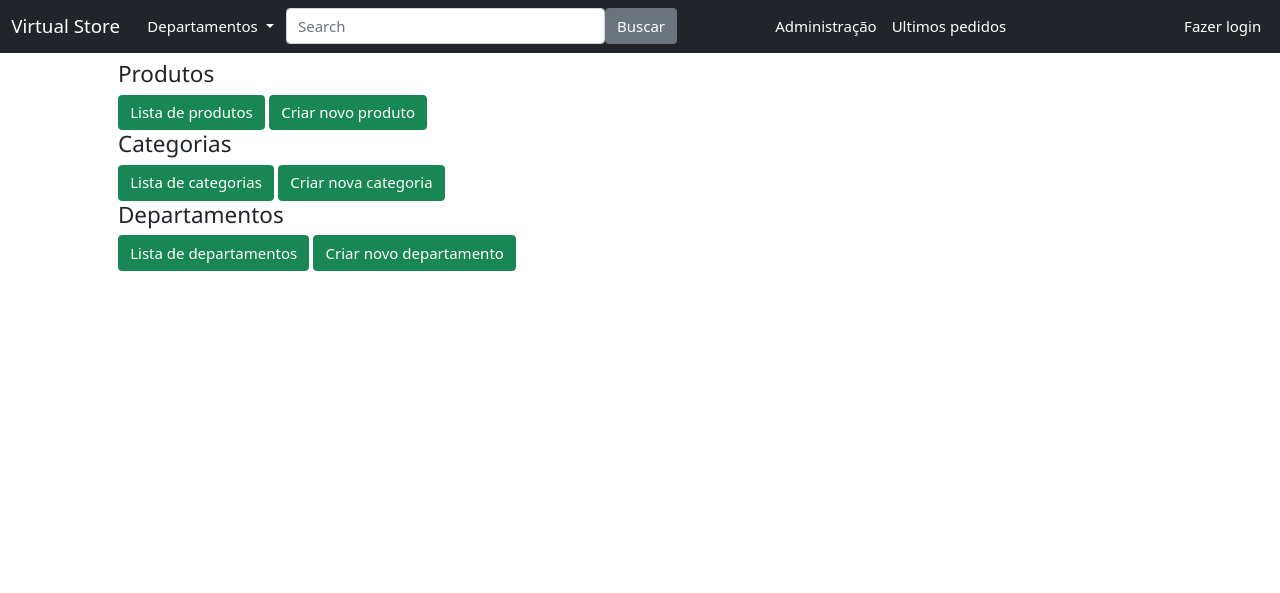
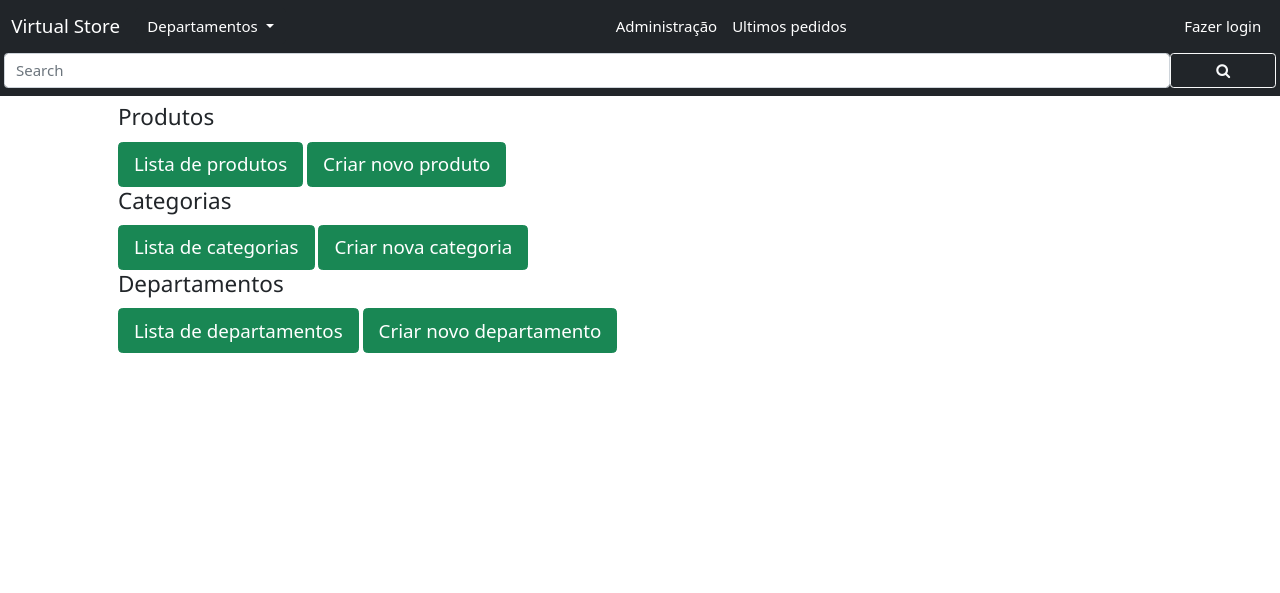
Before and after one commit to Hernandes-Silva/virtual_store, a Django app: page /administrador/ in a window 1280 px wide. Shown: the top 593 px of the page. Run offline with Django 3.2, Linux system fonts and the light colour scheme; data that the repository does not hold is empty; some libraries are stand-ins or nearby versions.

Commit message:
ajeitando o front-end

```diff
--- a/e_commerc/templates/admin.html
+++ b/e_commerc/templates/admin.html
@@ -3,14 +3,14 @@
 <div class="offset-lg-1 col-lg-10 mt-2">
 
     <h4>Produtos</h4>
-    <a href="{% url 'products' %}" class="btn btn-success">Lista de produtos</a>
-    <a href="{% url 'product_create' %}" class="btn btn-success">Criar novo produto</a>
+    <a href="{% url 'products' %}" class="btn btn-success mt-1 btn-lg">Lista de produtos</a>
+    <a href="{% url 'product_create' %}" class="btn btn-success mt-1 btn-lg">Criar novo produto</a>
     <h4>Categorias</h4>
-    <a href="{% url 'category_list' %}" class="btn btn-success">Lista de categorias</a>
-    <a href="{% url 'category_create' %}" class="btn btn-success">Criar nova categoria</a>
+    <a href="{% url 'category_list' %}" class="btn btn-success mt-1 btn-lg">Lista de categorias</a>
+    <a href="{% url 'category_create' %}" class="btn btn-success mt-1 btn-lg">Criar nova categoria</a>
     <h4>Departamentos</h4>
-    <a href="{% url 'department_list' %}" class="btn btn-success">Lista de departamentos</a>
-    <a href="{% url 'department_create' %}" class="btn btn-success">Criar novo departamento</a>
+    <a href="{% url 'department_list' %}" class="btn btn-success mt-1 btn-lg">Lista de departamentos</a>
+    <a href="{% url 'department_create' %}" class="btn btn-success mt-1 btn-lg">Criar novo departamento</a>
 </div>
 
 {% endblock content  %}
--- a/e_commerc/templates/ecommerc_category.html
+++ b/e_commerc/templates/ecommerc_category.html
@@ -1,7 +1,7 @@
 {% extends 'base.html' %}
 {% block content %}
 {% load permission_tags %}
-<div class="col-lg-3 mt-2">
+<div class="col-lg-3 mt-2 order-2 order-sm-2 order-md-1 order-lg-1">
     <h4 class="my-4">Categorias semelhantes</h4>
     <div class="list-group">
         {% for category in department.categories.all %}
@@ -12,7 +12,7 @@
         {%endfor%}
     </div>
 </div>
-<div class="col-lg-9 mt-2">
+<div class="col-lg-9 mt-2 order-sm-1 order-lg-2 order-1">
     <div class="row">
         {% for product in products %}
         <div class="col-lg-3 col-md-4 mb-4">
--- a/e_commerc/templates/search.html
+++ b/e_commerc/templates/search.html
@@ -1,7 +1,7 @@
 {% extends 'base.html' %}
 {% block content %}
 {% load permission_tags %}
-<div class="col-lg-3 mt-2 border">
+<div class="col-lg-3 mt-2 border  order-2 order-sm-2 order-md-1 order-lg-1">
     <h4 class="my-4">Categorias</h4>
     <div class="list-group">
         {% for category in categories %}
@@ -12,7 +12,7 @@
         {%endfor%}
     </div>
 </div>
-<div class="col-lg-9 mt-2 ">
+<div class="col-lg-9 mt-2 order-sm-1 order-lg-2 order-1">
     <div class="row">
         {% if products %}
         {% for product in products %}
--- a/templates/base.html
+++ b/templates/base.html
@@ -95,16 +95,7 @@
       </div>
 
       <div class="collapse navbar-collapse">
-        <form class="navbar-nav me-auto mb-2 mb-lg-0" method="GET" action="{% url 'ecommerc:search' %}">
-          <ul class="navbar-nav me-auto mb-2 mb-lg-0">
-            <li class="nav-item col-lg-12">
-              <input class="form-control" type="search" name="search" placeholder="Search" aria-label="Search">
-            </li>
-            <li class="nav-item">
-              <button class="btn btn-secondary" type="submit">Buscar</button>
-            </li>
-          </ul>
-        </form>
+        <ul class="navbar-nav me-auto mb-2 mb-lg-0"></ul>
         {% if user|can:'edit_all_page' %}
         <ul class="navbar-nav">
           <li class="nav-item">
@@ -164,7 +155,7 @@
         </div>
         {% if user|can:'edit_all_page' %}
 
-          <a class="h5 list-group-item mt-2 border-top-0" href="{% url 'ecommerc:administrador' %}">
+          <a class="h5 list-group-item mt-2 " href="{% url 'ecommerc:administrador' %}">
             Administração
 
         <a class="h5 list-group-item mt-1" href="{% url 'payment_list' %}">Ultimos pedidos</a>
@@ -189,13 +180,13 @@
   <!-- Page Content-->
   <div class="container-fluid conteudo">
     <div class="row">
-      <div class="d-md-block d-lg-none col-12 col-sm-12 col-md-12 bg-dark">
+      <div class="col-12 col-sm-12 col-md-12 bg-dark">
         <form class="row g-3" method="GET" action="{% url 'ecommerc:search' %}">
           <div class="col-11 col-sm-11 col-md-11 px-0">
-            <input class="form-control mb-1" type="search" name="search" placeholder="Search" aria-label="Search">
+            <input class="form-control mb-2" type="search" name="search" placeholder="Search" aria-label="Search">
           </div>
           <div class="d-grid gap-2  col-1 col-sm-1 col-md-1 px-0 ">
-            <button class="btn btn-outline-light mb-1" type="submit"><i class="fa fa-search"></i></button>
+            <button class="btn btn-outline-light mb-2" type="submit"><i class="fa fa-search"></i></button>
           </div>
         </form>
       </div>
```
